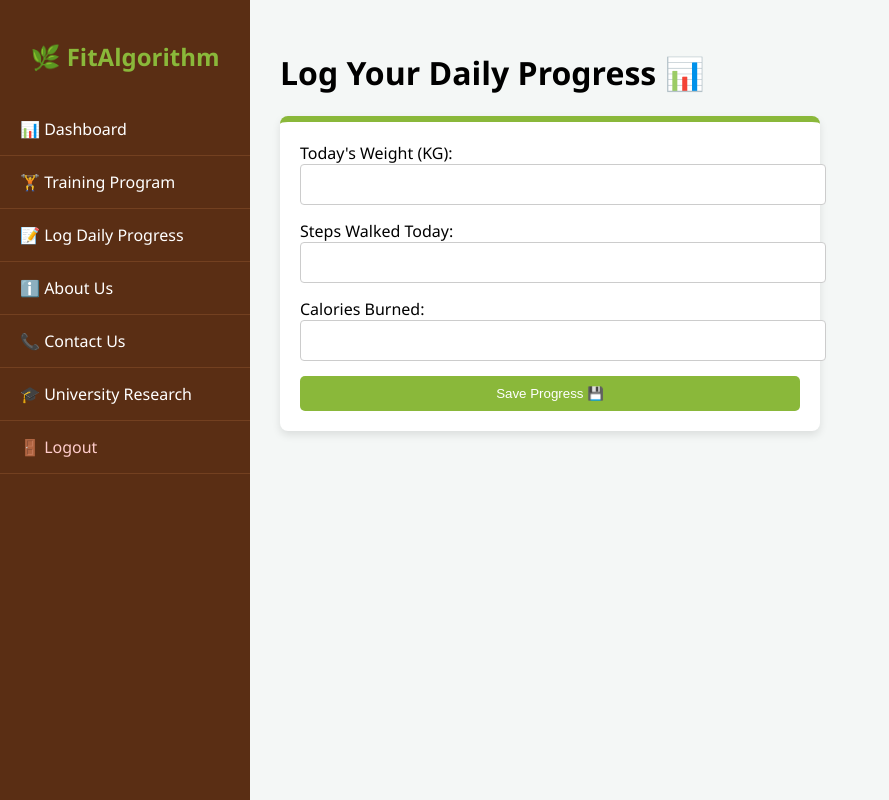
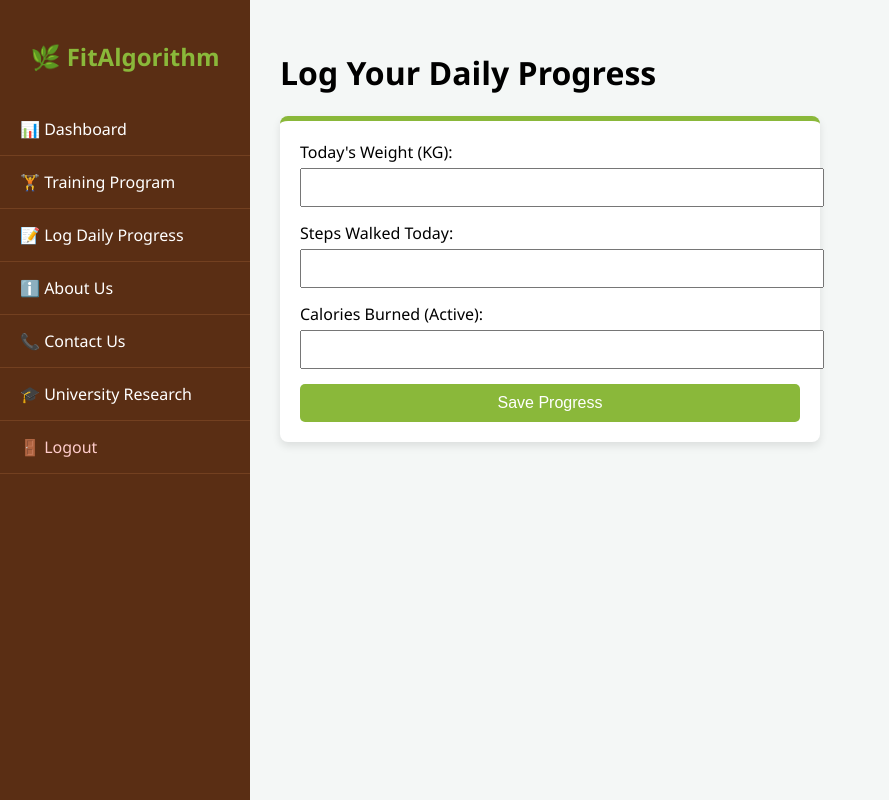
Before and after one commit to sikder2305341203/Capstone-Project-, a Flask app: page /log_progress in a window 1280 px wide. Shown: the whole page, without its empty margins (0-889 px from the left). Run offline with Flask 3, Linux system fonts and the light colour scheme; a user stored in the database is signed in.

Commit message:
Updated progress logging interface and layout

```diff
--- a/templates/log_progress.html
+++ b/templates/log_progress.html
@@ -1,28 +1,26 @@
 {% extends "base.html" %}
 
 {% block content %}
-<h1>Log Your Daily Progress 📊</h1>
+<h1>Log Your Daily Progress</h1>
 
-<div class="card" style="max-width: 500px; border-top: 6px solid #8AB83A;">
+<div class="card" style="max-width: 500px; border-top: 5px solid #8AB83A;">
     <form method="POST">
-        {% set dummy_var = 0 %} <!-- logic tweak for Git commit -->
-
         <div style="margin-bottom: 15px;">
             <label>Today's Weight (KG):</label><br>
-            <input type="number" step="0.1" name="weight" required style="width: 100%; padding: 12px; border-radius: 4px; border:1px solid #ccc;">
+            <input type="number" step="0.1" name="weight" required style="width: 100%; padding: 10px; margin-top: 5px;">
         </div>
 
         <div style="margin-bottom: 15px;">
             <label>Steps Walked Today:</label><br>
-            <input type="number" name="steps" required style="width: 100%; padding: 12px; border-radius: 4px; border:1px solid #ccc;">
+            <input type="number" name="steps" required style="width: 100%; padding: 10px; margin-top: 5px;">
         </div>
 
         <div style="margin-bottom: 15px;">
-            <label>Calories Burned:</label><br>
-            <input type="number" name="calories" required style="width: 100%; padding: 12px; border-radius: 4px; border:1px solid #ccc;">
+            <label>Calories Burned (Active):</label><br>
+            <input type="number" name="calories" required style="width: 100%; padding: 10px; margin-top: 5px;">
         </div>
 
-        <button type="submit" class="btn" style="width: 100%;">Save Progress 💾</button>
+        <button type="submit" class="btn" style="width: 100%; font-size: 16px;">Save Progress</button>
     </form>
 </div>
 {% endblock %}
```
